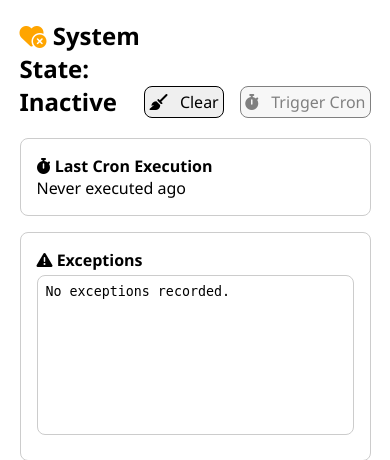
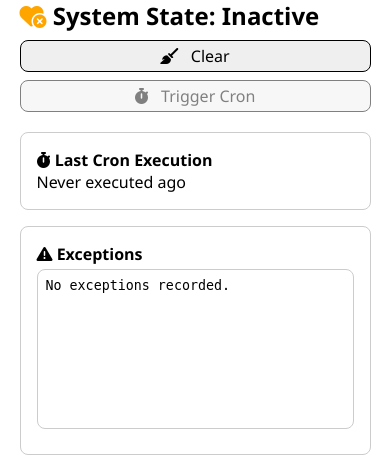
Before and after one commit to flemk/homelab-operator, a Django app: page /app_state/ in a window 390 px wide. Shown: the part 113-573 px from the top of the page. Run offline with Django 5.2, Linux system fonts and the light colour scheme; the visitor is signed in with stand-in values (Sample User, id 1); data comes from the database, SQL or seed files in the repository; some libraries are stand-ins or nearby versions.

Commit message:
feat: mobile optimizations

```diff
--- a/homelab_operator/templates/html/app_state.html
+++ b/homelab_operator/templates/html/app_state.html
@@ -6,7 +6,7 @@
     {% endblock %}
     {% block content %}
         <div>
-            <span style="display: flex;">
+            <span class="mobile-wrap">
                 <h2 style="margin-bottom: 0.25rem;">
                     {% if app_state.state == 'OK' %}
                         <i class="fa-solid fa-heart-circle-check" style="color: green;"></i>
@@ -17,9 +17,10 @@
                     {% endif %}
                     System State: {{ app_state.state }}
                 </h2>
-                <div style="margin: auto 1rem 0 auto;">
+                <div style="margin: auto 0 0 auto;">
                     {% include 'html_components/inline_button.html' with label='Clear' fa_icon='fa-broom' href='/app_state?clear=True' %}
                 </div>
+                <div style="width: 1rem;"></div>
                 <div style="margin: auto 0 0 0;">
                     {% include 'html_components/inline_button.html' with label='Trigger Cron' fa_icon='fa-stopwatch' %}
                 </div>
--- a/homelab_operator/templates/html_components/ingress_diagram.html
+++ b/homelab_operator/templates/html_components/ingress_diagram.html
@@ -1,4 +1,4 @@
-<div style="margin-bottom: 1rem;">
+<div style="margin-bottom: 1rem; overflow-x: scroll;">
     <ul class="tree" style="margin: 0 auto auto auto; font-size: .9rem;">
         <li>
             <code>nginx (entryoint)</code>
@@ -38,7 +38,7 @@
                                                         <code>
                                                             {{ ingress.target_service.name }}
                                                             <div class="soft">
-                                                                {{ ingress.target_service.url }}
+                                                                {{ ingress.get_target_url }}
                                                             </div>
                                                         </code>
                                                     </li>
```
Also changed, not shown: homelab_operator/templates/html/ingress.html (+10 -3 lines), CHANGELOG.md, homelab_operator/templates/html/base.html (line endings or trailing spaces).
